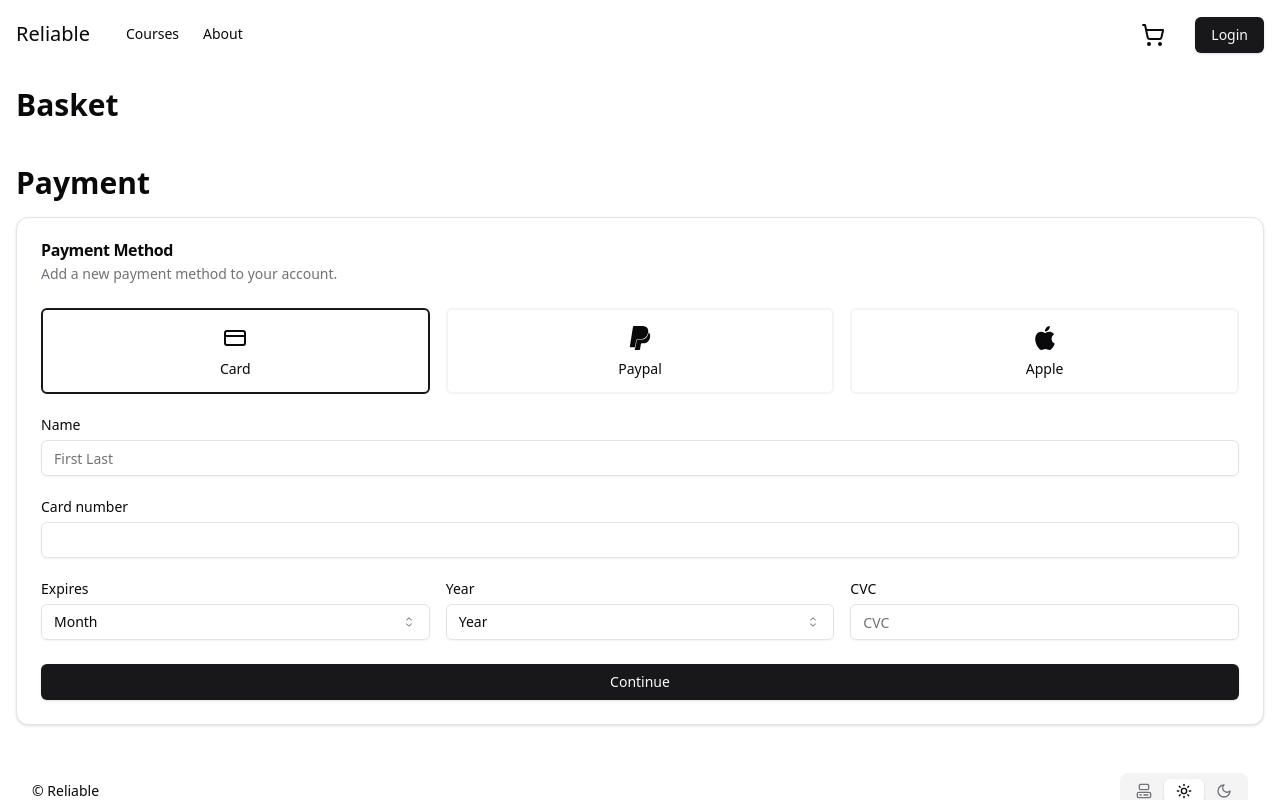
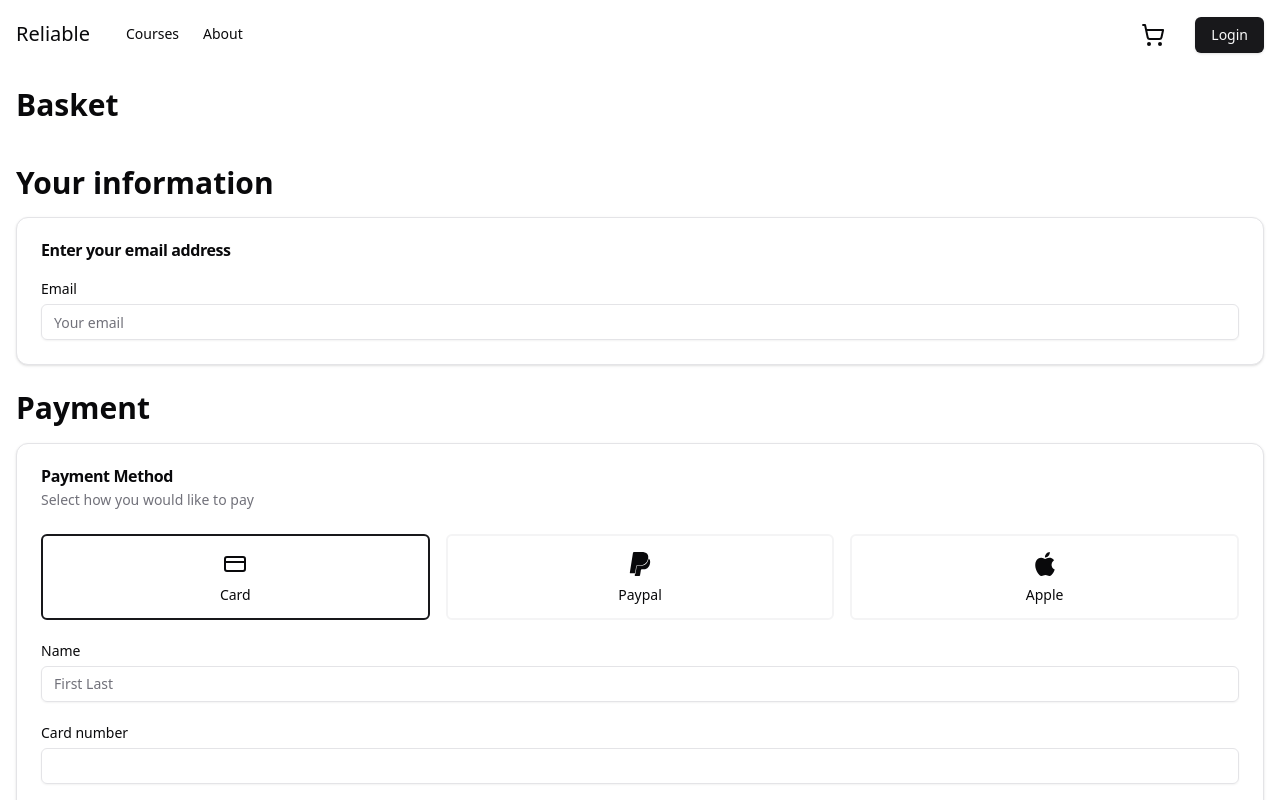
Before and after one commit to evilpaper/reliable, a Next.js app: page /checkout in a window 1280 px wide. Shown: the top 800 px of the page. Built offline with nearby package versions, Linux system fonts and the light colour scheme.

Commit message:
Add your information fields to checkout

```diff
--- a/src/app/checkout/page.tsx
+++ b/src/app/checkout/page.tsx
@@ -1,5 +1,6 @@
 import { CheckoutCartContent } from "@/components/checkout/checkout-cart-content";
 import { PaymentMethod } from "@/components/checkout/payment-method";
+import { YourInformation } from "@/components/checkout/your-information";
 
 export default function Page() {
   return (
@@ -9,6 +10,10 @@ export default function Page() {
         <CheckoutCartContent />
       </section>
       <section className="flex flex-col gap-4">
+        <h1 className="text-3xl font-bold leading-tight">Your information</h1>
+        <YourInformation />
+      </section>
+      <section className="flex flex-col gap-4">
         <h1 className="text-3xl font-bold leading-tight">Payment</h1>
         <PaymentMethod />
       </section>
--- a/src/components/checkout/payment-method.tsx
+++ b/src/components/checkout/payment-method.tsx
@@ -24,9 +24,7 @@ export function PaymentMethod() {
     <Card>
       <CardHeader>
         <CardTitle>Payment Method</CardTitle>
-        <CardDescription>
-          Add a new payment method to your account.
-        </CardDescription>
+        <CardDescription>Select how you would like to pay</CardDescription>
       </CardHeader>
       <CardContent className="grid gap-6">
         <RadioGroup defaultValue="card" className="grid grid-cols-3 gap-4">
@@ -130,7 +128,7 @@ export function PaymentMethod() {
         </div>
       </CardContent>
       <CardFooter>
-        <Button className="w-full">Continue</Button>
+        <Button className="w-full">Pay</Button>
       </CardFooter>
     </Card>
   );
--- /dev/null
+++ b/src/components/checkout/your-information.tsx
@@ -0,0 +1,19 @@
+import { Card, CardContent, CardHeader, CardTitle } from "@/components/ui/card";
+import { Input } from "@/components/ui/input";
+import { Label } from "@/components/ui/label";
+
+export function YourInformation() {
+  return (
+    <Card>
+      <CardHeader>
+        <CardTitle>Enter your email address</CardTitle>
+      </CardHeader>
+      <CardContent>
+        <div className="grid gap-2">
+          <Label htmlFor="email">Email</Label>
+          <Input id="email" type="email" placeholder="Your email" />
+        </div>
+      </CardContent>
+    </Card>
+  );
+}
```
